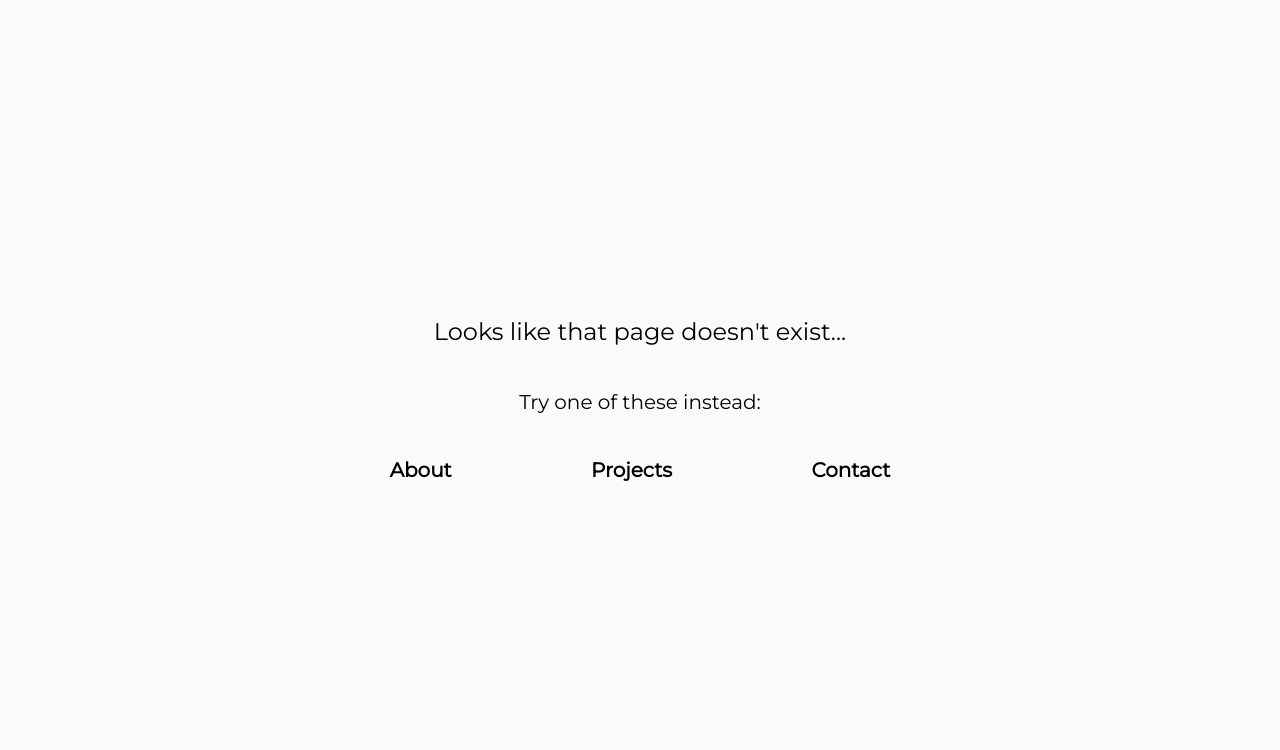
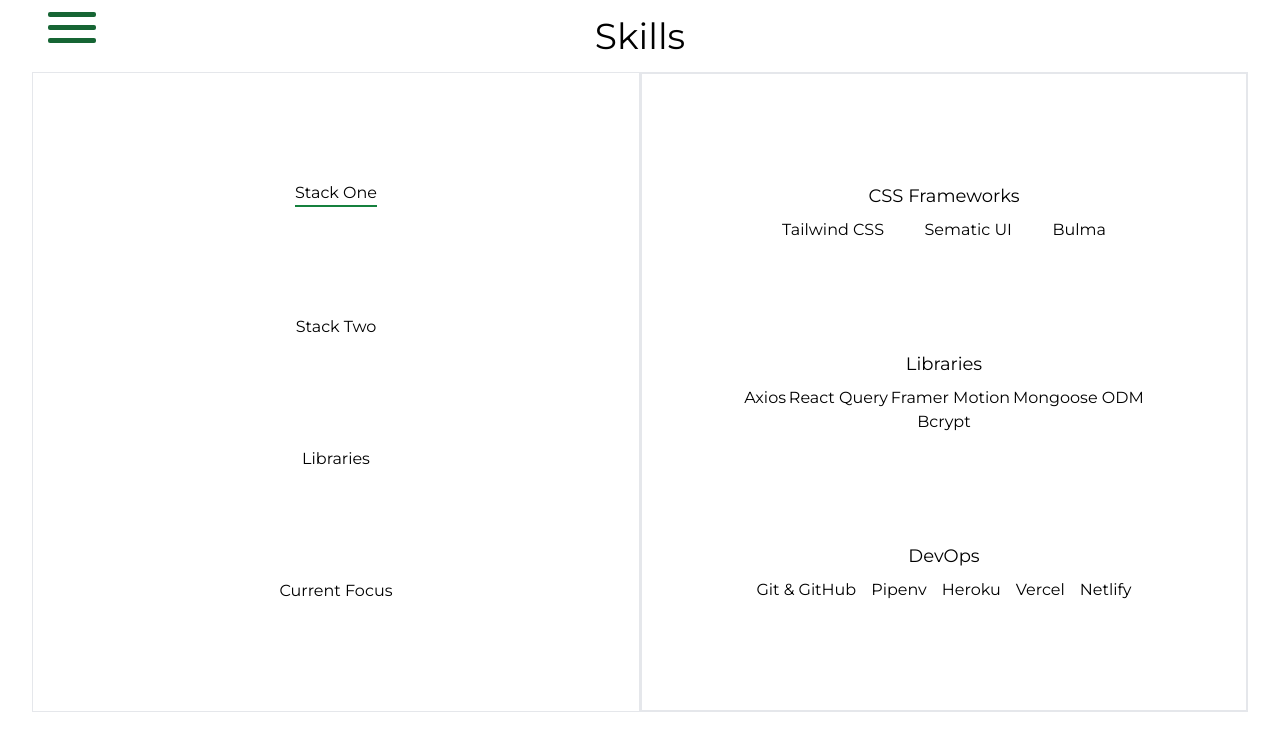
Before and after one commit to mbaxendale22/portfolio, a Next.js app: page /skills in a window 1280 px wide. Before the commit this address had no page. Shown: the top 750 px of the page. Built offline with nearby package versions, Linux system fonts and the light colour scheme.

Commit message:
skills page added

```diff
--- a/components/Nav.tsx
+++ b/components/Nav.tsx
@@ -4,11 +4,12 @@
 
 interface Props {
   top: { text: string; path: string };
-  middle: { text: string; path: string };
+  middle1: { text: string; path: string };
+  middle2: { text: string; path: string };
   bottom: { text: string; path: string };
 }
 
-const Nav: React.FC<Props> = ({ top, middle, bottom }) => {
+const Nav: React.FC<Props> = ({ top, middle1, middle2, bottom }) => {
   const [toggleNav, setToggleNav] = useState<boolean>(false);
 
   const handleNavClick = (e: React.MouseEvent) => {
@@ -42,9 +43,14 @@
                 <p>{top.text}</p>
               </div>
             </Link>
-            <Link href={middle.path}>
+            <Link href={middle1.path}>
               <div className="rounded-lg bg-gray-50 p-2 w-2/3 flex justify-center items-center hover:scale-110 cursor-pointer shadow">
-                <p>{middle.text}</p>
+                <p>{middle1.text}</p>
+              </div>
+            </Link>
+            <Link href={middle2.path}>
+              <div className="rounded-lg bg-gray-50 p-2 w-2/3 flex justify-center items-center hover:scale-110 cursor-pointer shadow">
+                <p>{middle2.text}</p>
               </div>
             </Link>
             <Link href={bottom.path}>
--- a/helpers/propVariables.tsx
+++ b/helpers/propVariables.tsx
@@ -68,3 +68,7 @@
   text: 'About',
   path: '/about'
 };
+export const skills = {
+  text: 'Skills',
+  path: '/skills'
+};
--- a/pages/about.tsx
+++ b/pages/about.tsx
@@ -2,13 +2,13 @@
 import { motion } from 'framer-motion';
 import Nav from '../components/Nav';
 import Link from 'next/link';
-import { home, code, contact } from '../helpers/propVariables';
+import { home, code, contact, skills } from '../helpers/propVariables';
 import { BsArrowLeft, BsArrowRight, BsChevronDoubleUp } from 'react-icons/bs';
 
 function About() {
   return (
     <div className="h-screen font-Montserrat z-10 overflow-x-hidden relative">
-      <Nav top={home} middle={code} bottom={contact} />
+      <Nav top={home} middle1={code} middle2={skills} bottom={contact} />
       <section
         id="pageTop"
         className="h-screen z-30 flex flex-col justify-center items-center snap-start text-center gap-12 text-base sm:text-lg font-bold mx-14 md:mx-0"
--- a/pages/contact.tsx
+++ b/pages/contact.tsx
@@ -1,6 +1,6 @@
 import React, { useState } from 'react';
 import Nav from '../components/Nav';
-import { home, about, code } from '../helpers/propVariables';
+import { home, about, code, skills } from '../helpers/propVariables';
 
 const Contact = () => {
   const [data, setData] = useState({
@@ -89,7 +89,7 @@
 
   return (
     <div className="h-screen w-screen flex justify-center items-center bg-gray-50 relative font-Montserrat">
-      <Nav top={home} middle={code} bottom={about} />
+      <Nav top={home} middle1={code} middle2={skills} bottom={about} />
       <form
         onSubmit={handleSubmit}
         className="rounded-lg shadow-xl flex flex-col w-3/4 sm:w-1/2 px-4 py-8 bg-white"
--- a/pages/projects.tsx
+++ b/pages/projects.tsx
@@ -7,6 +7,7 @@
   home,
   about,
   contact,
+  skills,
   rickMortyVerse,
   mineSweeper,
   Kave
@@ -26,7 +27,7 @@
   return (
     <>
       <div className="h-screen w-screen relative">
-        <Nav top={home} middle={about} bottom={contact} />
+        <Nav top={home} middle1={about} middle2={skills} bottom={contact} />
         <h1 className="text-center font-Montserrat text-3xl pt-12">PROJECTS</h1>
         <div className="flex justify-evenly font-Montserrat text-xl">
           <div
--- /dev/null
+++ b/pages/skills.tsx
@@ -0,0 +1,144 @@
+import React, { useState } from 'react';
+import Link from 'next/link';
+import Nav from '../components/Nav';
+import { home, code, contact, about } from '../helpers/propVariables';
+
+
+const skills = () => {
+
+
+  const [display, setDisplay] = useState<number>(3);
+
+  const handleClick = (e:  React.MouseEvent, num: number) => {
+    setDisplay(num);
+    // grab the parent container for the select options, loop through and remove the class 'add border' from whichever currently has it
+    const selectContainer = document.querySelector('.select-container') as HTMLDivElement
+    const containerArray = Array.from(selectContainer.children)
+    const [deSelect] = containerArray.filter(div => div.classList.contains('add-border'))
+    deSelect.classList.remove('add-border')
+
+    // add the class 'add-border' to the currently clicked element
+    const currentDiv = e.target as HTMLDivElement
+    currentDiv.classList.add('add-border')
+
+
+  };
+  return (
+    <div className="h-screen font-Montserrat z-10 overflow-x-hidden relative">
+      <Nav top={home} middle1={code} middle2={about} bottom={contact} />
+      <h1 className="text-4xl text-center p-4">Skills</h1>
+      <div className="flex flex-col sm:flex-row gap-4 sm:gap-0 h-4/5 px-8">
+        <div className="sm:w-1/2 w-full flex flex-col justify-evenly items-center border select-container">
+          <div className='add-border cursor-pointer' onClick={(e) => handleClick(e, 1)}>Stack One</div>
+          <div className='cursor-pointer' onClick={(e) => handleClick(e, 2)}>Stack Two</div>
+          <div className='cursor-pointer' onClick={(e) => handleClick(e, 3)}>Libraries</div>
+          <div className='cursor-pointer' onClick={(e) => handleClick(e, 4)}>Current Focus</div>
+        </div>
+
+        <div className=" w-full sm:w-1/2 border">
+          {display === 1 && (
+            <div className="flex flex-col justify-evenly items-center border h-full px-8 w-full">
+              <div className="flex text-lg items-center justify-evenly gap-4 sm:gap-0 w-full flex-wrap">
+                <p>JavaScript</p>
+                <p>MongoDB</p>
+                <p>Express</p>
+                <p>React</p>
+                <p>Node.js</p>
+              </div>
+              <p className="text-center">
+                As JavaScript was the first language I learnt, this is the first
+                stack I learnt to develop with, leveraging it to build full CRUD
+                applications backed by a RESTful API.
+              </p>
+              <p className="text-center">
+                See London Parks & Kave.io on the{' '}
+                <span className="hover:text-green-700">
+                  <Link href="/projects">PROJECTS</Link>
+                </span>{' '}
+                page for examples.
+              </p>
+            </div>
+          )}
+          {display === 2 && (
+            <div className="flex flex-col justify-evenly items-center border h-full px-8 w-full">
+              <div className="flex text-sm sm:text-lg items-center justify-evenly gap-4 sm:gap-0 w-3/4 flex-wrap">
+                <p>JavaScript</p>
+                <p>Python</p>
+                <p>PostgreSQL</p>
+                <p>Django</p>
+                <p>Django REST Framework</p>
+                <p>React</p>
+              </div>
+              <p className="text-center">
+                This stack was my first experience with a 'batteries included'
+                framework, as well as building a SQL database; allowing me to
+                compare & contrast approaches. I a developed full CRUD
+                application in this stack with an API structured by RESTful
+                principles
+              </p>
+              <p className="text-center">
+                See Household on the{' '}
+                <span className="hover:text-green-700">
+                  <Link href="/projects">PROJECTS</Link>
+                </span>{' '}
+                page for examples.
+              </p>
+            </div>
+          )}
+          {display === 3 && (
+            <div className="flex flex-col justify-evenly items-center border h-full px-8 w-full">
+              <div className='flex flex-col items-center gap-2 w-full'>
+              <h3 className='text-lg'>CSS Frameworks</h3>
+              <div className="flex text-base items-center justify-evenly gap-4 sm:gap-0 w-3/4 flex-wrap">
+                <p>Tailwind CSS</p>
+                <p>Sematic UI</p>
+                <p>Bulma</p>
+              </div>
+              </div>
+              <div className='flex flex-col items-center gap-2 w-full'>
+              <h3 className='text-lg'>Libraries</h3>
+              <div className="flex text-base items-center justify-evenly gap-4 sm:gap-0 w-3/4 flex-wrap">
+                <p>Axios</p>
+                <p>React Query</p>
+                <p>Framer Motion</p>
+                <p>Mongoose ODM</p>
+                <p>Bcrypt</p>
+              </div>
+              </div>
+              <div className='flex flex-col items-center gap-2 w-full'>
+              <h3 className='text-lg'>DevOps</h3>
+              <div className="flex text-base items-center justify-evenly gap-4 sm:gap-0 w-3/4 flex-wrap">
+                <p>Git & GitHub</p>
+                <p>Pipenv</p>
+                <p>Heroku</p>
+                <p>Vercel</p>
+                <p>Netlify</p>
+              </div>
+              </div>
+              </div>
+          )}
+          {display === 4 && (
+            <div className="flex flex-col justify-evenly items-center border h-full px-8 w-full">
+              <div className="flex text-lg items-center justify-evenly gap-4 sm:gap-0 w-full flex-wrap">
+              </div>
+              <p className="text-center">
+                I'm excited to continue learning new technologies and look
+                forward to doing so for my next role. Right now my focus is on
+                cementing my existing knowledge & delving into complementary
+                technologies. For example, this portfolio was built with Next.js
+                and Typescript.
+              </p>
+              <p className="text-center">
+                I've been leveraging my JavaScript & React skills to dip into
+                developing on the Blockchain, picking up a small amount of Rust
+                along the way & using the Anchor framework.
+              </p>
+            </div>
+          )}
+        </div>
+      </div>
+    </div>
+  );
+};
+
+export default skills;
```
